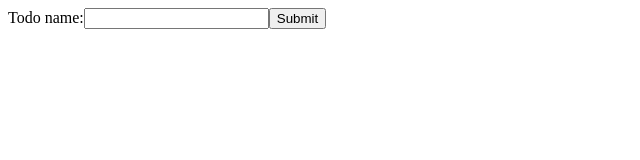
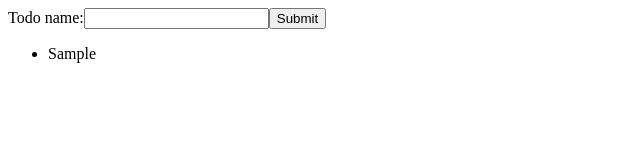
Before and after one commit to beMimg/todo-app-vitest, a React (Vite) app: page / in a window 1280 px wide. Both pictures are taken after typing "Sample" into the empty fields and a click on the button "Submit". Shown: the top 160 px of the page, without its empty margins (0-640 px from the left). Built offline with nearby package versions, Linux system fonts and the light colour scheme.

Commit message:
when submit displays todo test

```diff
--- a/src/App.jsx
+++ b/src/App.jsx
@@ -14,6 +14,11 @@ function App() {
   return (
     <>
       <TodoForm onSubmit={handleTodoSubmit}></TodoForm>
+      <ul data-testid="todos-list">
+        {todos.map((todo) => (
+          <li key={todo.id}>{todo.name}</li>
+        ))}
+      </ul>
     </>
   );
 }
```
Also changed, not shown: 2 other files (tests, documents, lock files or other folders).
